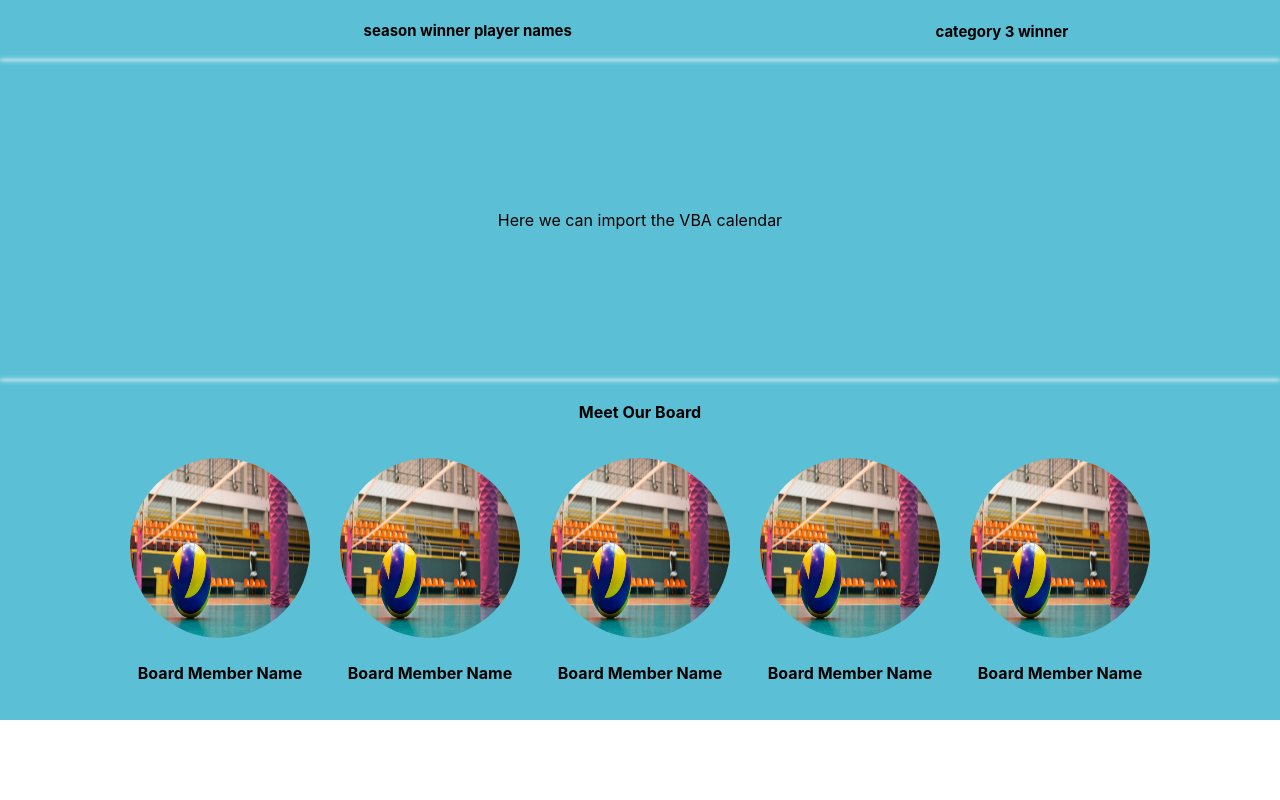
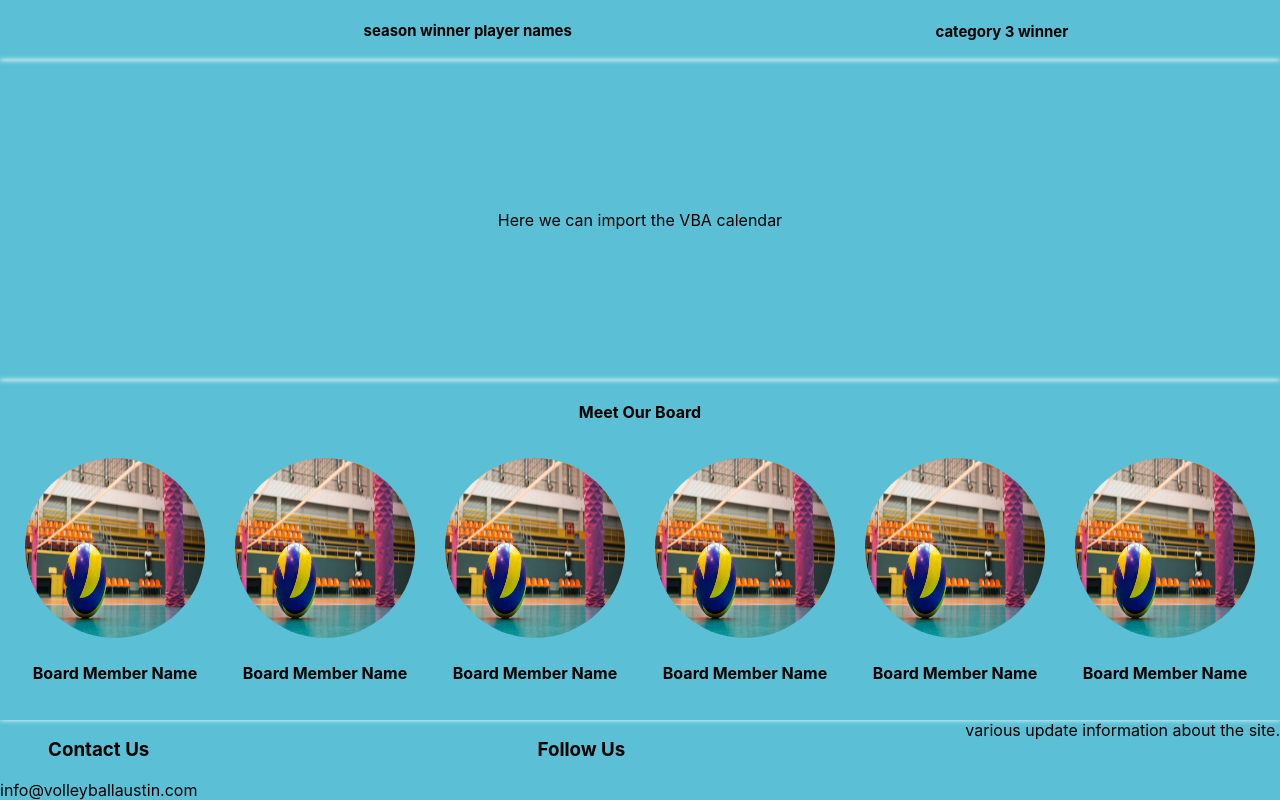
Before and after one commit to cscheppele/VBA-HomeSite, a React (Create React App) app in the folder vba-homesite/: page / in a window 1280 px wide. Shown: the part 737-1537 px from the top of the page. Before the commit the page ends 1457 px from the top, so only its background shows below. Built offline with nearby package versions, Linux system fonts and the light colour scheme.

Commit message:
contacts component bones built

```diff
--- a/vba-homesite/src/App.tsx
+++ b/vba-homesite/src/App.tsx
@@ -6,6 +6,7 @@ import Hero from './components/Hero';
 import Winners from './components/Winners';
 import Calendar from './components/Calendar';
 import Board from './components/Board';
+import Contact from './components/Contact';
 
 function App() {
   return (
@@ -15,6 +16,7 @@ function App() {
       <Winners/>
       <Calendar/>
       <Board/>
+      <Contact/>
     </div>
   );
 }
--- a/vba-homesite/src/Components/Board.tsx
+++ b/vba-homesite/src/Components/Board.tsx
@@ -13,6 +13,7 @@ function Board () {
                 <BoardMember/>
                 <BoardMember/>
                 <BoardMember/>
+                <BoardMember/>
             </div>
         </div>
     )
--- a/vba-homesite/src/Components/Contact.tsx
+++ b/vba-homesite/src/Components/Contact.tsx
@@ -2,7 +2,21 @@ import styles from '../styles/Contact.module.css';
 
 function Contact () {
     return (
-        <div className={styles.main}></div>
+        <div className={styles.main}>
+            <div className={styles.contactBlock}>
+            <h3>Contact Us</h3>
+            <div>info@volleyballaustin.com</div>
+            </div>
+            <div className={styles.followBlock}>
+            <h3>Follow Us</h3>
+            <a><img/></a>
+            <a><img/></a>
+            <a><img/></a>
+            </div>
+            <div className={styles.siteInfoBlock}>
+                various update information about the site.
+            </div>
+        </div>
     )
 }
 
--- a/vba-homesite/src/styles/Board.module.css
+++ b/vba-homesite/src/styles/Board.module.css
@@ -12,5 +12,6 @@
     flex-direction: row;
     justify-content: center;
     align-items: center;
-    overflow-x: scroll;
+    overflow-x:scroll;
+    width:inherit
 }
--- a/vba-homesite/src/styles/Contact.module.css
+++ b/vba-homesite/src/styles/Contact.module.css
@@ -0,0 +1,5 @@
+.main {
+    display: flex;
+    width: 100vw;
+    justify-content: space-between;
+}
```
